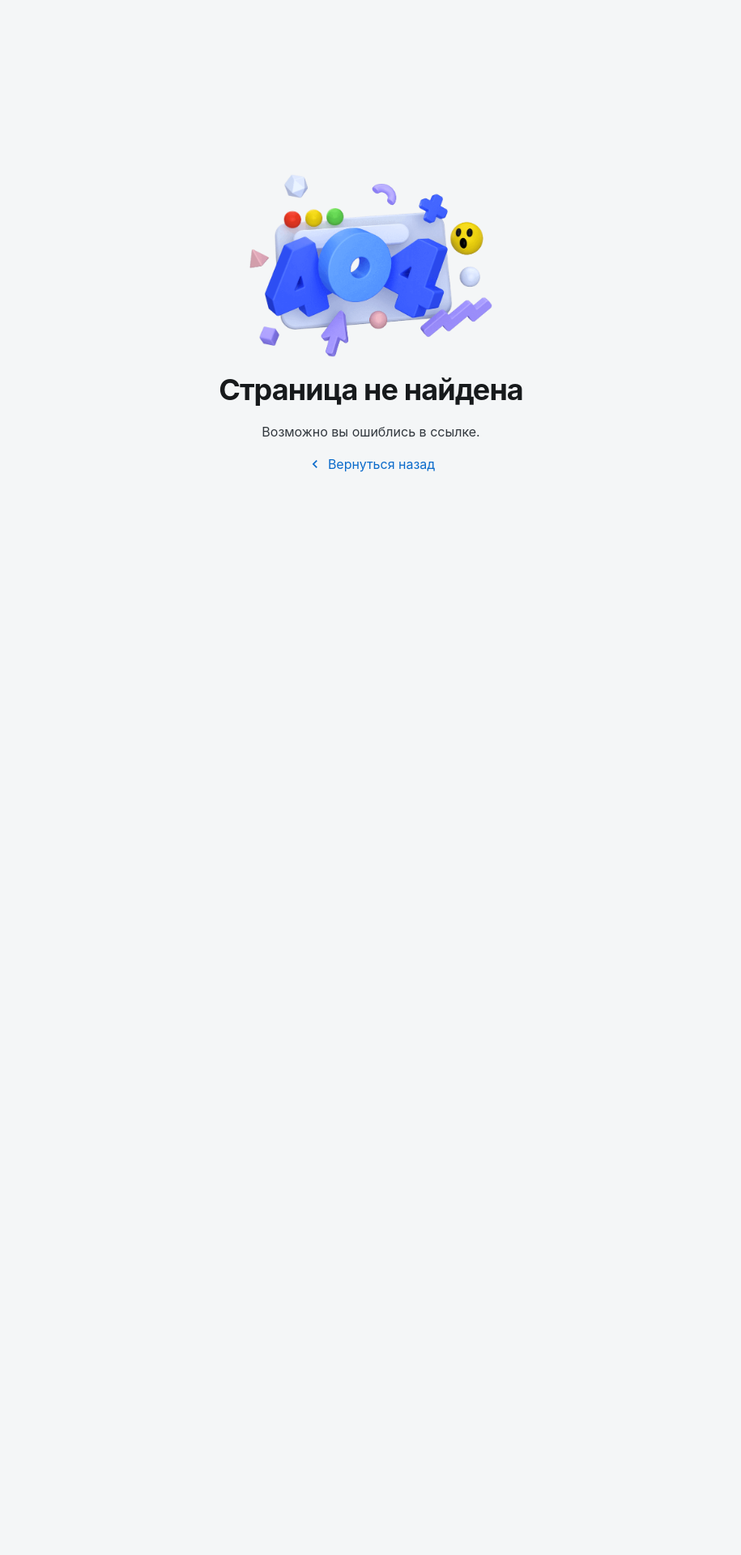
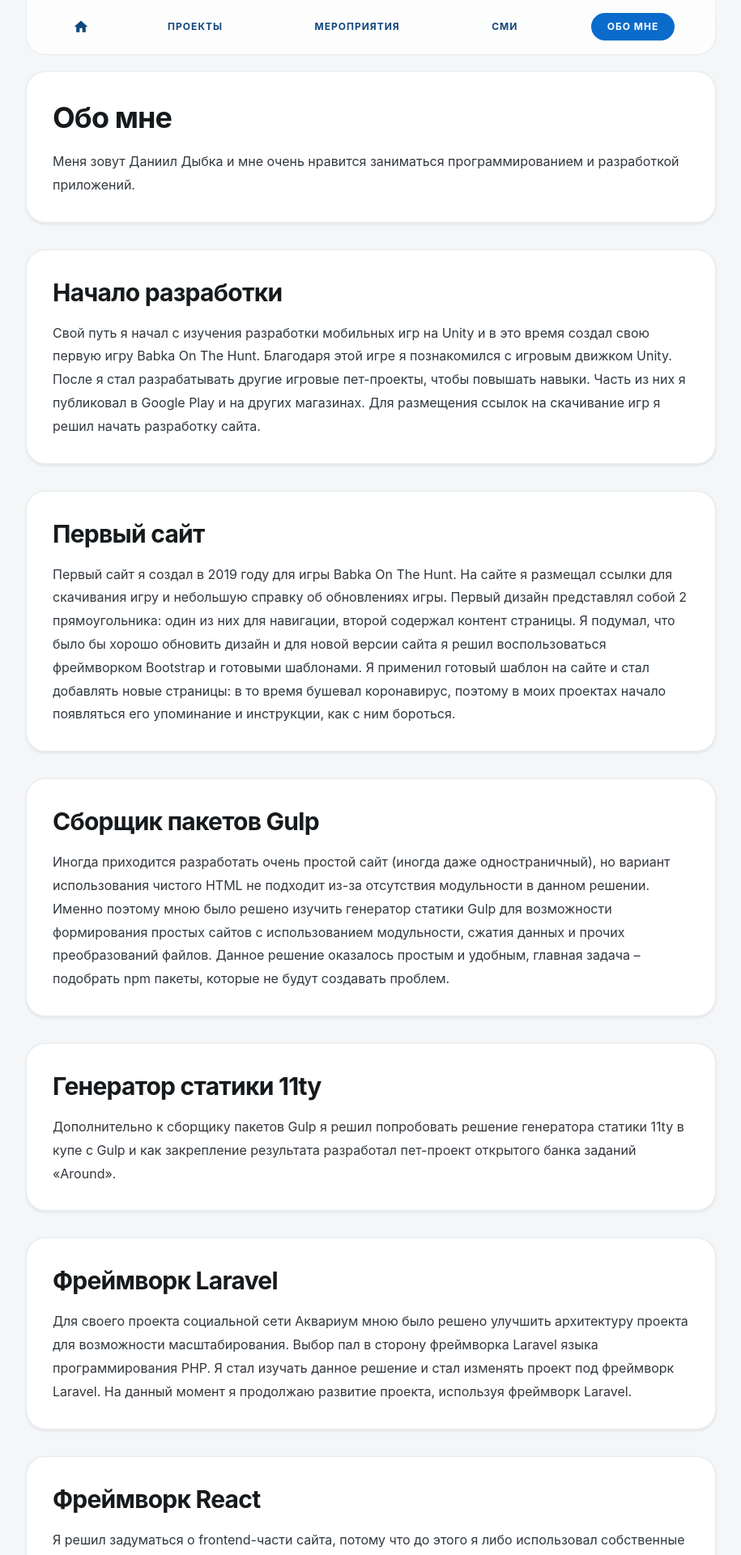
Before and after one commit to DanyaBooba/dybka-ru, a React (Vite) app in the folder app/: page /about in a window 1280 px wide. Shown: the top 1920 px of the page at 81% size, without its empty margins (182-1097 px from the left). Before the commit the page ends 800 px from the top, so only its background shows below. Built offline with nearby package versions, Linux system fonts and the light colour scheme.

Commit message:
Вводит изменения на сайт

```diff
--- a/app/src/components/blocks/ShowBlock/ShowBlock.tsx
+++ b/app/src/components/blocks/ShowBlock/ShowBlock.tsx
@@ -47,6 +47,19 @@ function BlockImage({imageCap, title}) {
     )
 }
 
+export function ShowBlockEmpty({children}) {
+    return (
+        <Sheet sx={{
+                   borderColor: currentTheme().showBlock.borderColor,
+                   backgroundColor: currentTheme().showBlock.backgroundColor,
+                   boxShadow: currentTheme().showBlock.boxShadow,
+                   mb: '2rem !important'
+               }} className="sheetBlock">
+                   {children}
+               </Sheet>
+    )
+}
+
 export function ShowBlockImage({imageCap, title, desc, date, link}: PropsImage) {
     return (
         <Sheet sx={{
@@ -60,9 +73,9 @@ export function ShowBlockImage({imageCap, title, desc, date, link}: PropsImage)
                     {title}
                 </Typography>
                 <div style={{display: 'flex', gap: '.5rem', alignItems: 'center', marginBottom: '1rem'}}>
-                    <Chip size="lg">{date}</Chip>
-                    <IconButton component="a" href={`/contests/#${link}`}>
-                        <InsertLinkIcon className="showBlockImageLink"/>
+                    <Chip size="lg" color="primary">{date}</Chip>
+                    <IconButton component="a" color="primary" href={`/contests/#${link}`} sx={{ borderRadius: '50%' }}>
+                        <InsertLinkIcon color="primary" className="showBlockImageLink"/>
                     </IconButton>
                 </div>
                 <Typography level="body-lg">
@@ -86,7 +99,7 @@ export function ShowBlockProject({fullTitle, subtitle, stack, link, github}) {
             </Typography>
             <div style={{marginBottom: '1rem', display: 'flex', alignItems: 'center', gap: '.25rem'}}>
                 {stack.map((stackItem, stackIndex) => (
-                    <Chip size="lg" key={stackIndex}>
+                    <Chip size="lg" color="primary" key={stackIndex}>
                         {stackItem}
                     </Chip>
                 ))}
--- a/app/src/components/blocks/includes/Footer/Footer.tsx
+++ b/app/src/components/blocks/includes/Footer/Footer.tsx
@@ -9,7 +9,7 @@ function Footer() {
                 boxShadow: currentTheme().showBlock.boxShadow,
                 backgroundColor: currentTheme().showBlock.backgroundColor
             }}>
-                <Typography level="body-sm">
+                <Typography>
                     © Даниил Дыбка, 2025
                 </Typography>
             </footer>
--- a/app/src/components/blocks/includes/Header/Header.tsx
+++ b/app/src/components/blocks/includes/Header/Header.tsx
@@ -38,7 +38,7 @@ function HeaderMobileDrawer({list}) {
             {needSeeButtonHome() && (
                 <IconButton component="a" href="/" variant="solid" size="lg" className="header__mobile-button-home"
                             color="primary" aria-label="Перейти на главную страницу">
-                    <HomeIcon/>
+                    <HomeIcon />
                 </IconButton>
             )}
             <IconButton variant="solid" size="lg" className="header__mobile-button-drawer" color="primary"
--- a/app/src/components/theme/theme.jsx
+++ b/app/src/components/theme/theme.jsx
@@ -11,12 +11,14 @@ export const theme = extendTheme({
                 },
                 background: {
                     body: '#f4f6f7',
-//                    surface: '#e3effb'
                 },
                 header: {
                     borderColor: 'rgba(210, 219, 227, .5)',
                     backgroundColor: 'rgba(255, 255, 255, .8)',
                     boxShadow: 'inset 0 -1px 0 0 rgba(47,43,67,.1),0 1px 3px 0 rgba(47,43,67,.1)'
+                },
+                navigate: {
+                    svgFill: '#c7dff7',
                 },
                 showBlock: {
                     borderColor: 'rgba(210, 219, 227, .5)',
@@ -31,22 +33,28 @@ export const theme = extendTheme({
                     themeColor: '#0f2324'
                 },
                 background: {
-                    body: '#0f2324',
-                    surface: '#2b4c50',
+                    body: '#142133',
+                    surface: '#2b4364',
                     popup: '#142735'
                 },
                 header: {
-                    borderColor: '#254b4c',
-                    backgroundColor: 'rgba(29, 54, 57, .93)',
+                    borderColor: '#233752',
+                    backgroundColor: '#233752cc',
                     boxShadow: '',
                 },
+                navigate: {
+                    svgFill: '#c7dff7',
+                },
                 showBlock: {
-                    borderColor: 'rgba(29, 56, 60, .5)',
-                    backgroundColor: '#182f32',
+                    borderColor: '#23375255',
+                    backgroundColor: '#233752',
                     boxShadow: '',
                 },
                 neutral: {
-                    800: "#223f43"
+                    800: "#2b4364",
+                },
+                primary: {
+                    800: '#0a6bca'
                 }
             },
         },
--- a/app/src/data/contests/contests.js
+++ b/app/src/data/contests/contests.js
@@ -1,4 +1,11 @@
 export const contests = [
+    {
+        imageCap: '2025/1с/cap.jpg',
+        title: '1С Стажировка',
+        desc: 'Стажировка в отеле «Космос».',
+        date: '5 февраля 2025 г.',
+        link: '1c-2025'
+    },
     {
         imageCap: '2024/icpc/cap.jpg',
         title: 'ICPC',
--- /dev/null
+++ b/app/src/pages/About/PageAbout.tsx
@@ -0,0 +1,72 @@
+import {ShowBlockEmpty} from '../../components/blocks/ShowBlock/ShowBlock';
+import AsideContainer from '../../components/blocks/AsideContainer/AsideContainer';
+import Typography from '@mui/joy/Typography';
+
+function PageAbout() {
+    return (
+        <AsideContainer>
+            <ShowBlockEmpty>
+                <Typography level="h1" sx={{ mb: '1rem' }}>
+                    Обо мне
+                </Typography>
+                <Typography sx={{ lineHeight: '180%' }}>
+                    Меня зовут Даниил Дыбка и мне очень нравится заниматься программированием и разработкой приложений.
+                </Typography>
+            </ShowBlockEmpty>
+            <ShowBlockEmpty>
+                <Typography level="h2" sx={{ mb: '1rem !important' }}>
+                    Начало разработки
+                </Typography>
+                <Typography sx={{ lineHeight: '180%' }}>
+                    Свой путь я начал с изучения разработки мобильных игр на Unity и в это время создал свою первую игру Babka On The Hunt. Благодаря этой игре я познакомился с игровым движком Unity.
+                    После я стал разрабатывать другие игровые пет-проекты, чтобы повышать навыки. Часть из них я публиковал в Google Play и на других магазинах.
+                    Для размещения ссылок на скачивание игр я решил начать разработку сайта.
+                </Typography>
+            </ShowBlockEmpty>
+            <ShowBlockEmpty>
+                <Typography level="h2" sx={{ mb: '1rem !important' }}>
+                    Первый сайт
+                </Typography>
+                <Typography sx={{ lineHeight: '180%' }}>
+                    Первый сайт я создал в 2019 году для игры Babka On The Hunt. На сайте я размещал ссылки для скачивания игру и небольшую справку об обновлениях игры.
+                    Первый дизайн представлял собой 2 прямоугольника: один из них для навигации, второй содержал контент страницы. Я подумал, что было бы хорошо обновить дизайн и для новой версии сайта я решил воспользоваться фреймворком Bootstrap и готовыми шаблонами.
+                    Я применил готовый шаблон на сайте и стал добавлять новые страницы: в то время бушевал коронавирус, поэтому в моих проектах начало появляться его упоминание и инструкции, как с ним бороться.
+                </Typography>
+            </ShowBlockEmpty>
+            <ShowBlockEmpty>
+                <Typography level="h2" sx={{ mb: '1rem !important' }}>
+                    Сборщик пакетов Gulp
+                </Typography>
+                <Typography sx={{ lineHeight: '180%' }}>
+                    Иногда приходится разработать очень простой сайт (иногда даже одностраничный), но вариант использования чистого HTML не подходит из-за отсутствия модульности в данном решении. Именно поэтому мною было решено изучить генератор статики Gulp для возможности формирования простых сайтов с использованием модульности, сжатия данных и прочих преобразований файлов. Данное решение оказалось простым и удобным, главная задача – подобрать npm пакеты, которые не будут создавать проблем.
+                </Typography>
+            </ShowBlockEmpty>
+            <ShowBlockEmpty>
+                <Typography level="h2" sx={{ mb: '1rem !important' }}>
+                    Генератор статики 11ty
+                </Typography>
+                <Typography sx={{ lineHeight: '180%' }}>
+                    Дополнительно к сборщику пакетов Gulp я решил попробовать решение генератора статики 11ty в купе с Gulp и как закрепление результата разработал пет-проект открытого банка заданий «Around».
+                </Typography>
+            </ShowBlockEmpty>
+            <ShowBlockEmpty>
+                <Typography level="h2" sx={{ mb: '1rem !important' }}>
+                    Фреймворк Laravel
+                </Typography>
+                <Typography sx={{ lineHeight: '180%' }}>
+                    Для своего проекта социальной сети Аквариум мною было решено улучшить архитектуру проекта для возможности масштабирования. Выбор пал в сторону фреймворка Laravel языка программирования PHP. Я стал изучать данное решение и стал изменять проект под фреймворк Laravel. На данный момент я продолжаю развитие проекта, используя фреймворк Laravel.
+                </Typography>
+            </ShowBlockEmpty>
+            <ShowBlockEmpty>
+                <Typography level="h2" sx={{ mb: '1rem !important' }}>
+                    Фреймворк React
+                </Typography>
+                <Typography sx={{ lineHeight: '180%' }}>
+                    Я решил задуматься о frontend-части сайта, потому что до этого я либо использовал собственные стили, либо использовал фреймворк Bootstrap, а мне хотелось получить больше динамики от сайтов. Я стал добавлять JavaScript в свои проекты, и пиком динамики стала возможность изучения фреймворка React и применения в своих проектах. И я решил подкрепить свои знания разработкой пет-проектов, одним из которых стал мой лендинг.
+                </Typography>
+            </ShowBlockEmpty>
+        </AsideContainer>
+    )
+}
+
+export default PageAbout;
--- a/app/src/pages/Main/PageIndex/InnerAboutMe.tsx
+++ b/app/src/pages/Main/PageIndex/InnerAboutMe.tsx
@@ -1,12 +1,10 @@
 import Typography from "@mui/joy/Typography";
-import Link from "@mui/joy/Link";
 
 function InnerAboutMe() {
     return (
         <Typography>
             Меня зовут Даниил Дыбка и мне очень нравится заниматься программированием и разработкой приложений. Свой
-            путь я начал с изучения разработки мобильных игр на Unity и в это время создал свою первую игру <Link
-            href="https://creagoo.ru/games/babkaonthehunt/" target="_blank">Babka On The Hunt</Link>...
+            путь я начал с изучения разработки мобильных игр на Unity и в это время создал свою первую игру Babka On The Hunt...
         </Typography>
     )
 }
--- a/app/src/pages/Main/PageIndex/InnerBlockPhotos.tsx
+++ b/app/src/pages/Main/PageIndex/InnerBlockPhotos.tsx
@@ -29,7 +29,7 @@ function BlockPhoto({image, title, link}) {
             opacity: 0,
             transition: '0.1s ease-in',
             background:
-              'linear-gradient(180deg, transparent 62%, rgba(0,0,0,0.00345888) 63.94%, rgba(0,0,0,0.014204) 65.89%, rgba(0,0,0,0.0326639) 67.83%, rgba(0,0,0,0.0589645) 69.78%, rgba(0,0,0,0.0927099) 71.72%, rgba(0,0,0,0.132754) 73.67%, rgba(0,0,0,0.177076) 75.61%, rgba(0,0,0,0.222924) 77.56%, rgba(0,0,0,0.267246) 79.5%, rgba(0,0,0,0.30729) 81.44%, rgba(0,0,0,0.341035) 83.39%, rgba(0,0,0,0.367336) 85.33%, rgba(0,0,0,0.385796) 87.28%, rgba(0,0,0,0.396541) 89.22%, rgba(0,0,0,0.4) 91.17%)',
+              '#00000077',
           }}
         >
           <div>
--- a/app/src/pages/Main/PageIndex/InnerBlockProject.tsx
+++ b/app/src/pages/Main/PageIndex/InnerBlockProject.tsx
@@ -16,9 +16,19 @@ function BlockProject({title, subtitle, link}) {
     return (
         <Grid size={gridSize}>
             <Card variant="plain" color="primary" invertedColors sx={{gap: '.25rem'}}>
-                <Typography color="primary" level="title-lg" variant="plain"
+                <Typography color="primary"
+                            level="title-lg"
+                            variant="plain"
                             endDecorator={<OpenInNewIcon sx={{'width': '.8em !important', height: '.8em !important'}}/>}
-                            sx={{justifyContent: 'space-between', textTransform: 'uppercase', fontWeight: '700'}}>
+                            sx={{
+                                justifyContent: 'space-between',
+                                textTransform: 'uppercase',
+                                fontWeight: '700',
+                                '&:hover': {
+                                    textDecoration: 'underline'
+                                }
+                            }}
+                >
                     {title}
                     <Link overlay href={link} target="_blank" aria-label={title}/>
                 </Typography>
--- a/app/src/routes/RoutesMain.tsx
+++ b/app/src/routes/RoutesMain.tsx
@@ -4,12 +4,14 @@ import PageIndex from '../pages/Main/PageIndex'
 import PageProjects from '../pages/Projects/PageProjects'
 import PageContests from '../pages/Contests/PageContests'
 import PageSMI from '../pages/SMI/PageSMI'
+import PageAbout from '../pages/About/PageAbout'
 
 const RoutesMain = [
     <Route index element={<PageIndex/>} key="index"/>,
     <Route path="/projects" element={<PageProjects/>} key="projects"/>,
     <Route path="/contests" element={<PageContests/>} key="contests"/>,
     <Route path="/smi" element={<PageSMI/>} key="smi"/>,
+    <Route path="/about" element={<PageAbout/>} key="about"/>,
 ]
 
 export default RoutesMain
```
Also changed, not shown: app/public/img/contests/2025/1с/cap.jpg (added), 1 other file (tests, documents, lock files or other folders).
